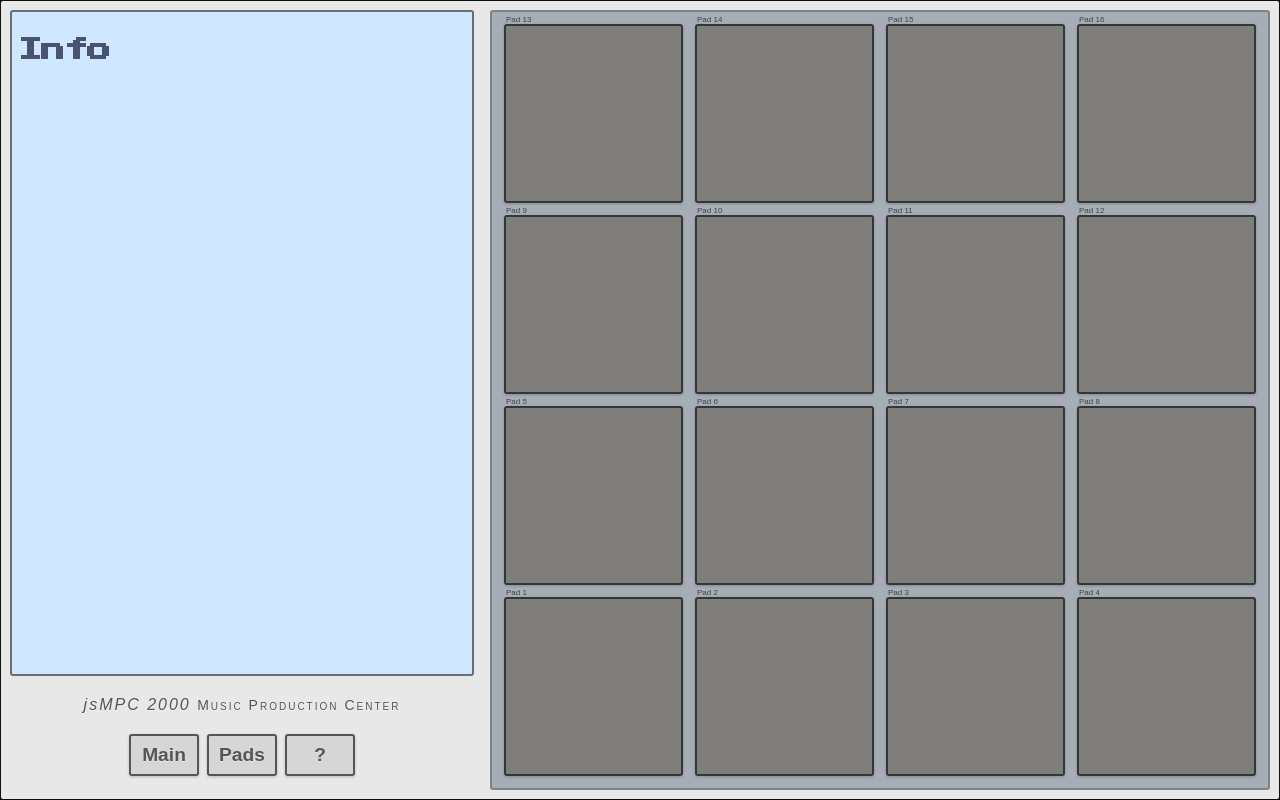
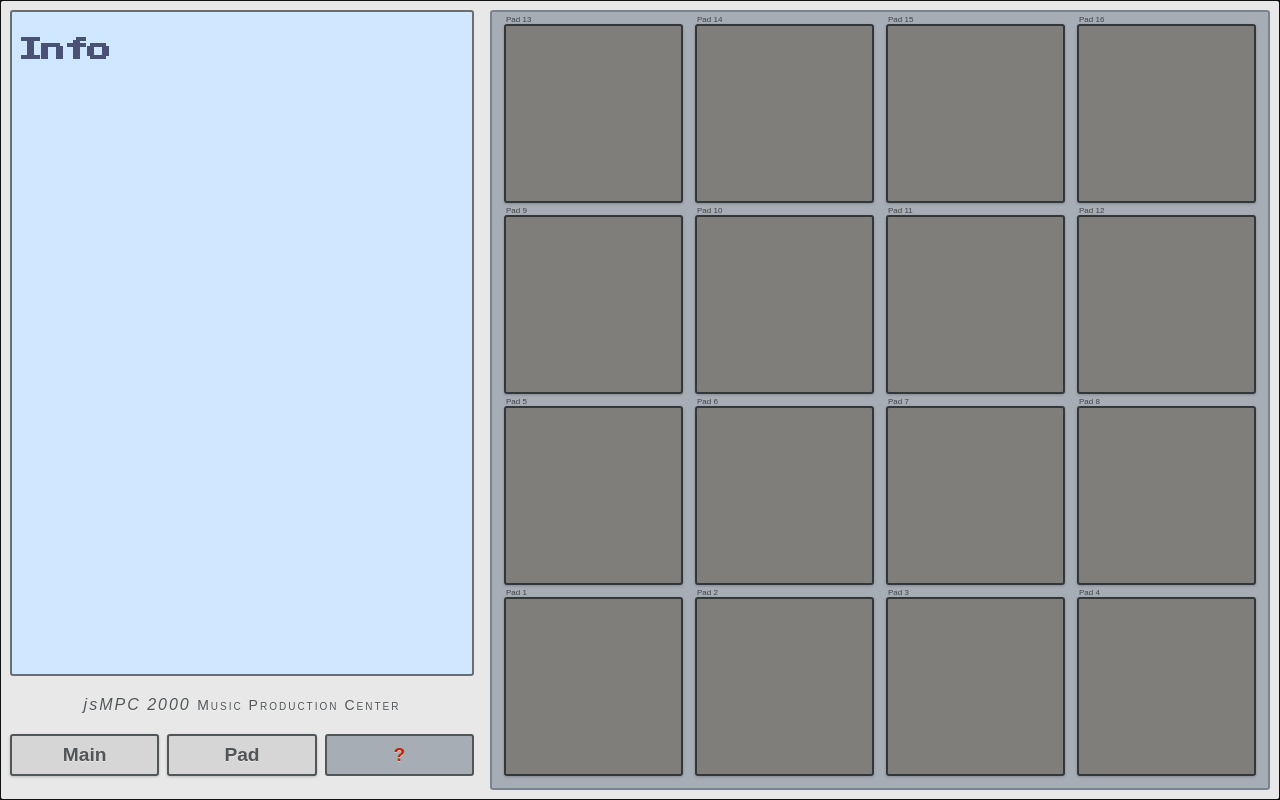
Before and after one commit to arisslin/jsmpc, a React (Create React App) app: page /info in a window 1280 px wide. Built offline with nearby package versions, Linux system fonts and the light colour scheme; no server answers; a web font is replaced by a local one.

Commit message:
Created and styled NavLinks

```diff
--- a/src/App.js
+++ b/src/App.js
@@ -11,6 +11,7 @@ import {
 import PadSection from './components/Pad/PadSection'
 import Display from './components/Display'
 import Controls from './components/Controls'
+import { BrowserRouter as Router } from 'react-router-dom'
 
 const samplePlayer = new SamplePlayer(padsData)
 
@@ -20,6 +21,7 @@ export default function App() {
   focusElementAfterLoad(appElement)
 
   return (
+    <Router>
       <AppStyled
         ref={appElement}
         onKeyDown={onKeyDown}
@@ -40,6 +42,7 @@ export default function App() {
           handlePadTouchEnd={handlePadTouchEnd}
         />
       </AppStyled>
+    </Router>
   )
 
   function onKeyDown(event) {
--- a/src/components/Buttons/Button.js
+++ b/src/components/Buttons/Button.js
@@ -1,5 +1,6 @@
 import React, { useState } from 'react'
 import styled from 'styled-components/macro'
+import { NavLink } from 'react-router-dom'
 
 export default function Button({ text }) {
   const [active, setActive] = useState(false)
@@ -12,7 +13,7 @@ export default function Button({ text }) {
   )
 }
 
-const ButtonStyled = styled.button`
+const ButtonStyled = styled(NavLink)`
   flex-wrap: wrap;
   margin-left: 8px;
   border: 2px solid;
--- a/src/components/Controls.js
+++ b/src/components/Controls.js
@@ -1,18 +1,20 @@
 import React from 'react'
 import styled from 'styled-components/macro'
-import Button from './Buttons/Button'
+import { NavLink } from 'react-router-dom'
 
 export default function Controls() {
   return (
     <ControlsStyled>
-      <Button text="Main" />
-      <Button text="Pads" />
-      <Button text="?" />
+      <LinkStyled exact to="/">
+        Main
+      </LinkStyled>
+      <LinkStyled to="/pad">Pad</LinkStyled>
+      <LinkStyled to="/info">?</LinkStyled>
     </ControlsStyled>
   )
 }
 
-const ControlsStyled = styled.section`
+const ControlsStyled = styled.nav`
   grid-area: controls;
   display: flex;
   justify-content: center;
@@ -20,3 +22,36 @@ const ControlsStyled = styled.section`
     padding-bottom: 14px;
   }
 `
+const LinkStyled = styled(NavLink)`
+  display: flex;
+  flex-grow: 1;
+  justify-content: center;
+  align-items: center;
+
+  margin-left: 8px;
+  border: 2px solid;
+  border-color: var(--color-border);
+  border-radius: 3px;
+  padding: 8px;
+  width: 70px;
+
+  background-color: var(--color-button-light);
+  box-shadow: var(--element-box-shadow);
+  color: var(--color-border);
+  cursor: pointer;
+  font-size: 1.2rem;
+  font-weight: 600;
+  text-decoration: none;
+  text-shadow: var(--element-inside-text-shadow);
+  user-select: none;
+
+  :first-child {
+    margin-left: 0;
+  }
+
+  &.active {
+    background: var(--blue-grey-light);
+    box-shadow: none;
+    color: var(--color-pad-border-triggered);
+  }
+`
--- a/src/components/Display.js
+++ b/src/components/Display.js
@@ -3,11 +3,10 @@ import styled from 'styled-components/macro'
 import DisplayPageMain from './DisplayPages/DisplayPageMain'
 import DisplayPagePad from './DisplayPages/DisplayPagePad'
 import DisplayPageInfo from './DisplayPages/DisplayPageInfo'
-import { BrowserRouter as Router, Route, Switch } from 'react-router-dom'
+import { BrowserRouter as Route, Switch } from 'react-router-dom'
 
 export default function Display() {
   return (
-    <Router>
     <DisplayStyled>
       <Switch>
         <Route exact path="/">
@@ -23,7 +22,6 @@ export default function Display() {
         </Route>
       </Switch>
     </DisplayStyled>
-    </Router>
   )
 }
 
```
Lines whose indentation alone changed are shown as unchanged.
